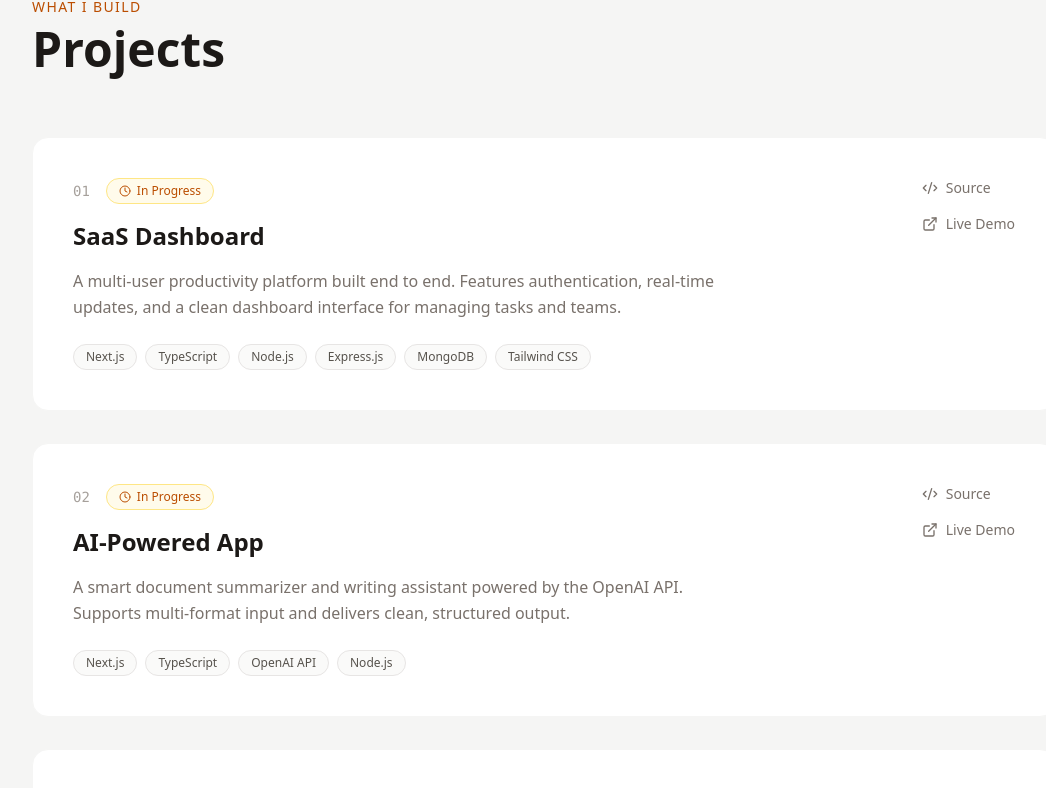
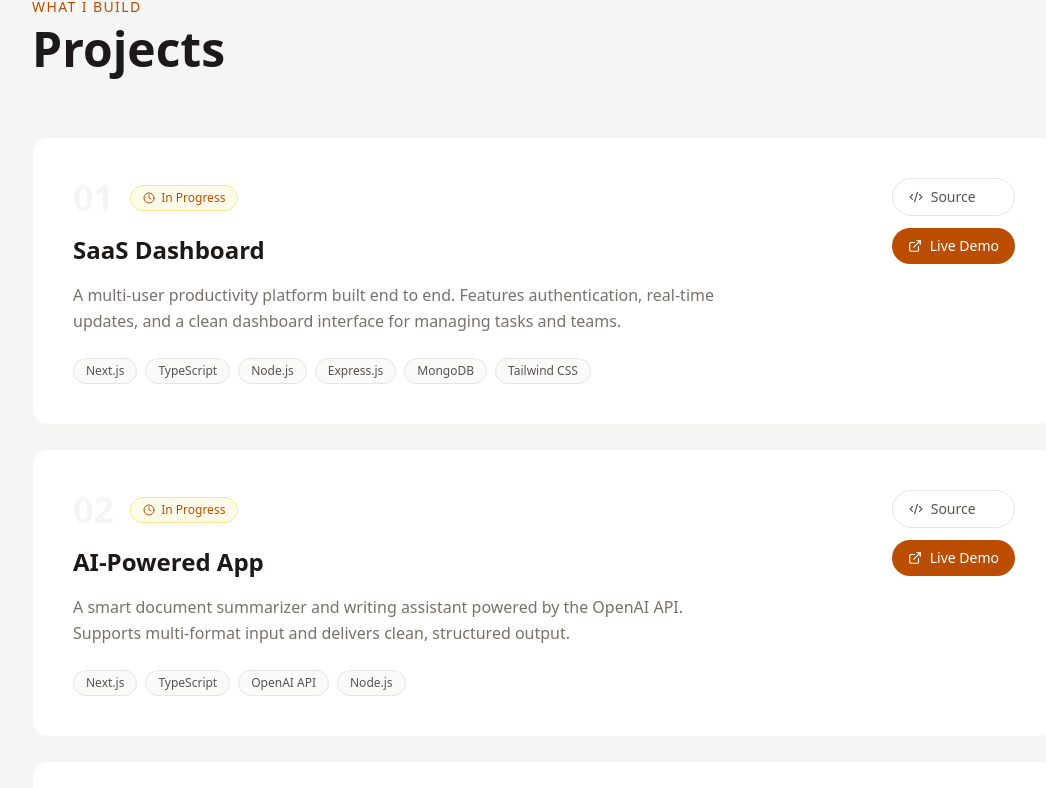
Before and after one commit to binicode/biniyam-portfolio, a Next.js app: page / in a window 1280 px wide. Shown: the part 2338-3126 px from the top of the page, without its empty margins (96-1142 px from the left). Built offline with nearby package versions, Linux system fonts and the light colour scheme.

Commit message:
feat: polish Projects cards with hover effects and better links

```diff
--- a/src/components/sections/Projects.tsx
+++ b/src/components/sections/Projects.tsx
@@ -33,7 +33,7 @@ export default function Projects() {
                 </motion.div>
 
                 {/* Project Cards */}
-                <div className="flex flex-col gap-8">
+                <div className="flex flex-col gap-6">
                     {projectsData.map((project: Project, index: number) => (
                         <motion.div
                             key={project.number}
@@ -42,7 +42,7 @@ export default function Projects() {
                             whileInView="visible"
                             viewport={{ once: true }}
                             custom={index * 0.1}
-                            className="bg-white dark:bg-gray-800 rounded-2xl border border-stone-100 dark:border-gray-700 p-8 md:p-10 hover:border-stone-300 dark:hover:border-gray-500 transition-colors"
+                            className="group bg-white dark:bg-gray-800 rounded-2xl border border-stone-100 dark:border-gray-700 p-8 md:p-10 hover:border-amber-200 dark:hover:border-cyan-800 hover:shadow-lg dark:hover:shadow-gray-900 transition-all duration-300"
                         >
                             <div className="flex flex-col md:flex-row md:items-start md:justify-between gap-6">
 
@@ -51,7 +51,7 @@ export default function Projects() {
 
                                     {/* Number + Status */}
                                     <div className="flex items-center gap-4">
-                                        <span className="text-sm font-mono text-stone-400 dark:text-gray-500">
+                                        <span className="text-4xl font-bold text-stone-100 dark:text-gray-700 group-hover:text-amber-100 dark:group-hover:text-gray-600 transition-colors select-none">
                                             {project.number}
                                         </span>
                                         <span className="inline-flex items-center gap-1.5 text-xs font-medium text-amber-700 dark:text-cyan-400 bg-amber-50 dark:bg-cyan-950 border border-amber-200 dark:border-cyan-800 px-3 py-1 rounded-full">
@@ -61,7 +61,7 @@ export default function Projects() {
                                     </div>
 
                                     {/* Title */}
-                                    <h3 className="text-2xl font-bold text-stone-900 dark:text-slate-50">
+                                    <h3 className="text-2xl font-bold text-stone-900 dark:text-slate-50 group-hover:text-amber-700 dark:group-hover:text-cyan-400 transition-colors">
                                         {project.title}
                                     </h3>
 
@@ -84,26 +84,26 @@ export default function Projects() {
                                 </div>
 
                                 {/* Right — Links */}
-                                <div className="flex md:flex-col gap-4 shrink-0">
+                                <div className="flex md:flex-col gap-3 shrink-0">
 
                                     <a href={project.githubUrl}
                                         target="_blank"
                                         rel="noopener noreferrer"
                                         aria-label={`View ${project.title} source code on GitHub`}
-                                        className="inline-flex items-center gap-2 text-sm text-stone-500 dark:text-gray-400 hover:text-stone-900 dark:hover:text-white transition-colors"
+                                        className="inline-flex items-center gap-2 text-sm font-medium px-4 py-2 rounded-full border border-stone-200 dark:border-gray-700 text-stone-600 dark:text-gray-300 hover:border-amber-700 dark:hover:border-cyan-400 hover:text-amber-700 dark:hover:text-cyan-400 transition-colors"
                                     >
-                                        <Code2 size={16} aria-hidden="true" />
-                                        <span>Source</span>
+                                        <Code2 size={14} aria-hidden="true" />
+                                        Source
                                     </a>
 
                                     <a href={project.liveUrl}
                                         target="_blank"
                                         rel="noopener noreferrer"
                                         aria-label={`View ${project.title} live demo`}
-                                        className="inline-flex items-center gap-2 text-sm text-stone-500 dark:text-gray-400 hover:text-stone-900 dark:hover:text-white transition-colors"
+                                        className="inline-flex items-center gap-2 text-sm font-medium px-4 py-2 rounded-full bg-amber-700 dark:bg-cyan-500 text-white dark:text-gray-950 hover:bg-amber-800 dark:hover:bg-cyan-400 transition-colors"
                                     >
-                                        <ExternalLink size={16} aria-hidden="true" />
-                                        <span>Live Demo</span>
+                                        <ExternalLink size={14} aria-hidden="true" />
+                                        Live Demo
                                     </a>
                                 </div>
 
```
